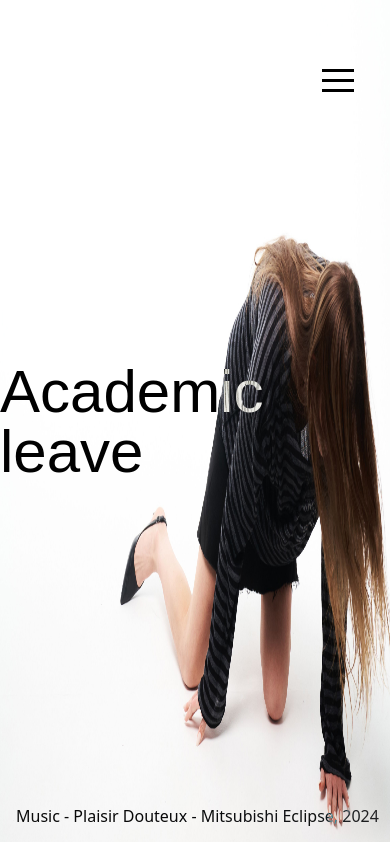
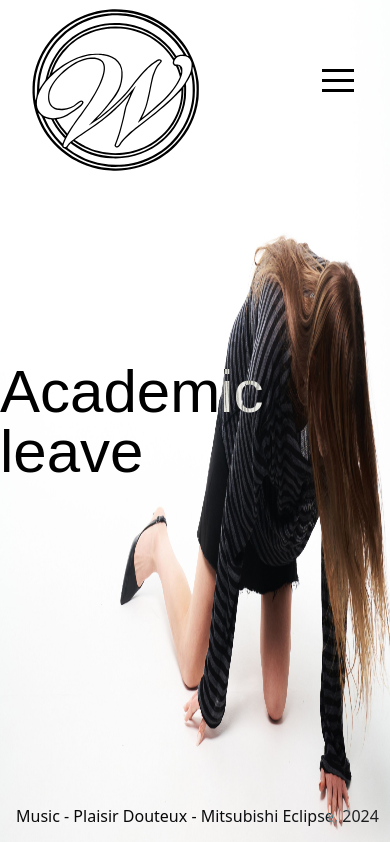
Before and after one commit to andr-galkin/wepes-grind-university, a Next.js app: page / in a window 390 px wide. Shown: the top 842 px of the page. Built offline with nearby package versions, Linux system fonts and the light colour scheme; no server answers; a web font is replaced by a local one.

Commit message:
updates in mobile version

```diff
--- a/app/components/Navigation/NavigationMobile.tsx
+++ b/app/components/Navigation/NavigationMobile.tsx
@@ -25,14 +25,9 @@ const NavigationMobile: React.FC<NavigationProps> = ({ activeSection }) => {
     }, [menuIsOpen])
 
     return (
-        <motion.div className={`z-20 top-0 grid left-0 w-full fixed`}>
-            <motion.div className="pl-7 z-20">
-                <Link href="/">
-                    <Logo />
-                </Link>
-            </motion.div>
+        <>
             <div
-                className="fixed right-7 z-20 top-14 cursor-pointer"
+                className="fixed right-7 z-30 top-14 cursor-pointer"
                 onClick={menuHandler}
             >
                 <Hamburger
@@ -57,7 +52,7 @@ const NavigationMobile: React.FC<NavigationProps> = ({ activeSection }) => {
                     duration: '0.8',
                     ease: cubicBezier(0.16, 1, 0.3, 1),
                 }}
-                className="w-full h-screen bg-white fixed top-0 left-0"
+                className="w-full h-screen bg-white fixed top-0 left-0 z-20"
             >
                 <div className="flex flex-col h-full justify-evenly items-center pt-24">
                     <Link href="/recents">
@@ -166,7 +161,16 @@ const NavigationMobile: React.FC<NavigationProps> = ({ activeSection }) => {
                     </div>
                 </div>
             </motion.div>
-        </motion.div>
+            <motion.div
+                className={`z-20 top-0 grid left-0 w-full fixed mix-blend-difference`}
+            >
+                <motion.div className="pl-7 z-20">
+                    <Link href="/">
+                        <Logo />
+                    </Link>
+                </motion.div>
+            </motion.div>
+        </>
     )
 }
 
```
